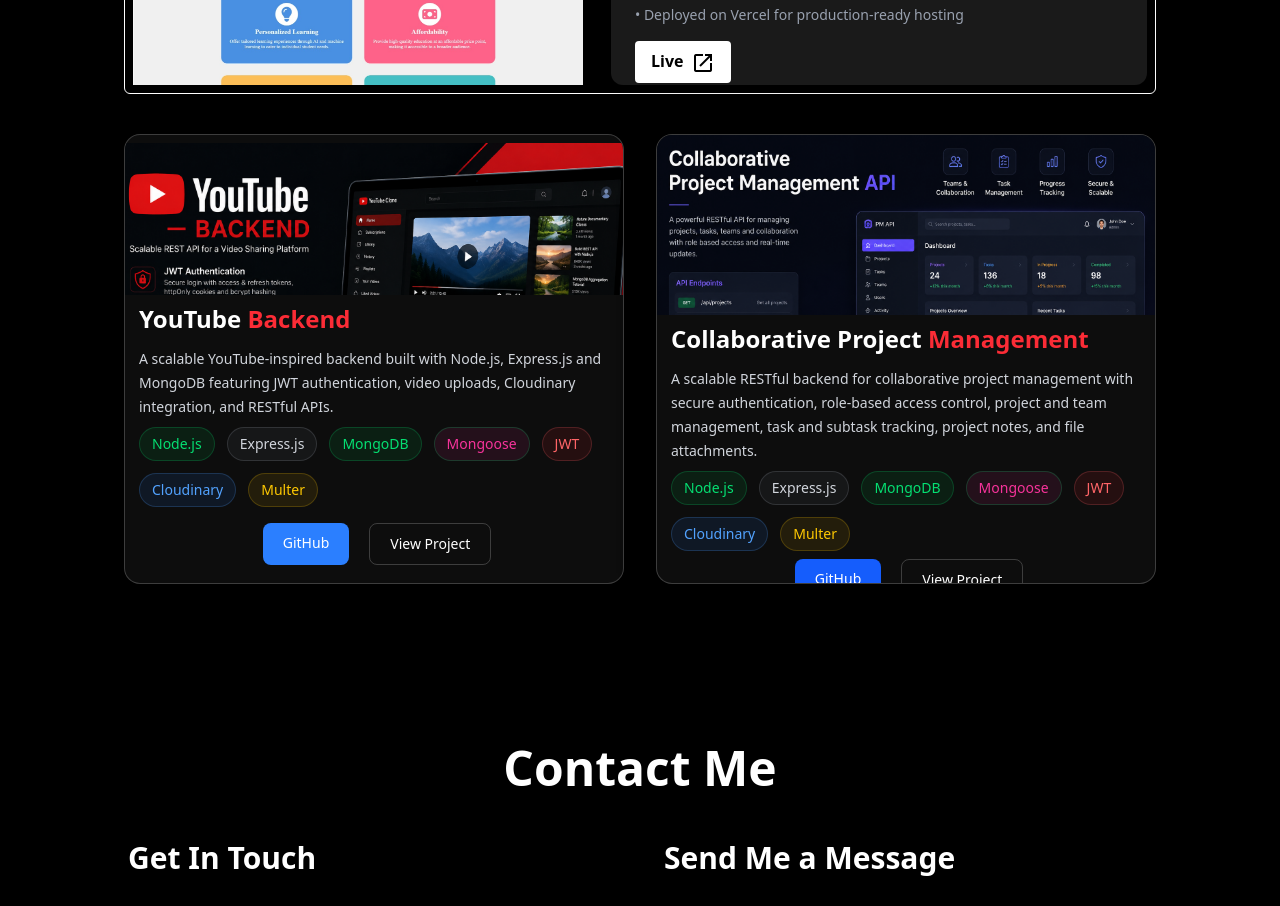
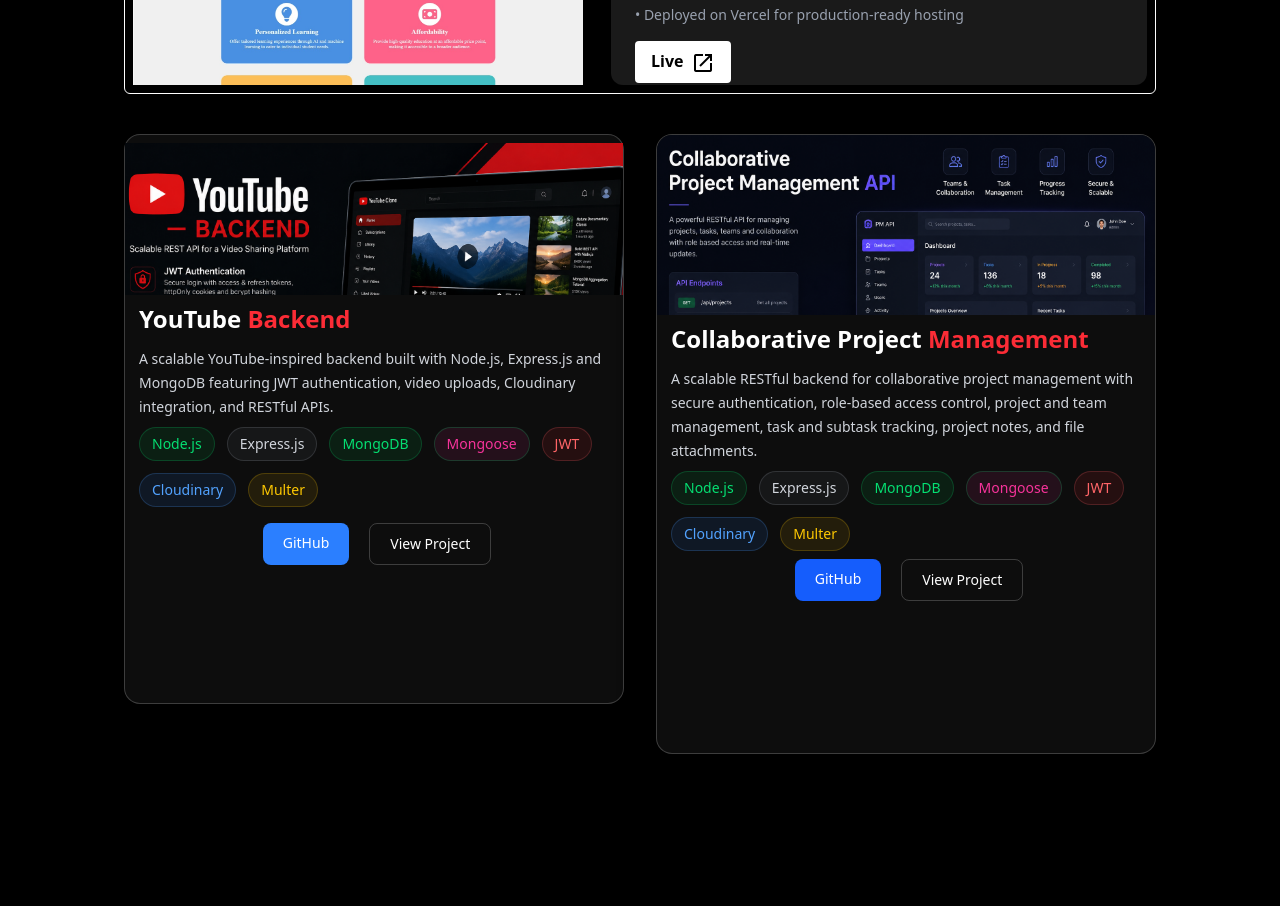
Before and after one commit to Merajkhan74/portfolio, a React (Vite) app: page /about in a window 1280 px wide. Shown: the part 3740-4646 px from the top of the page. Built offline with nearby package versions, Linux system fonts and the light colour scheme.

Commit message:
bug Fix again

```diff
--- a/src/Component/Project.jsx
+++ b/src/Component/Project.jsx
@@ -188,7 +188,7 @@
         {/* YouTube Backend Project */}
         <div className="  ">
           <div className="grid lg:grid-cols-2 md:grid-cols-2 gap-8  justify-center">
-            <div className="w-full max-w-[500px] h-[450px] mx-auto mt-10 overflow-hidden rounded-2xl border border-white/20 bg-white/5 shadow-2xl backdrop-blur-md">
+            <div className="w-full max-w-[500px] h-[570px] mx-auto mt-10 overflow-visible rounded-2xl border border-white/20 bg-white/5 shadow-2xl backdrop-blur-md">
               {/* Image */}
               <div className="w-full overflow-hidden h-[160px]">
                 <img
@@ -302,8 +302,8 @@
               </div>
             </div>
 
-            {/* 2 project Box  */}
-             <div className="w-full max-w-[500px] h-[450px] mx-auto mt-10 overflow-hidden rounded-2xl border border-white/20 bg-white/5 shadow-2xl backdrop-blur-md">
+            {/* 2 project Collaborative Project Management */}
+             <div className="w-full max-w-[500px] h-[620px] mx-auto mt-10 overflow-hidden rounded-2xl border border-white/20 bg-white/5 shadow-2xl backdrop-blur-md">
 
         <div className="w-full  h-[180px] overflow-hidden">
           <img
```
